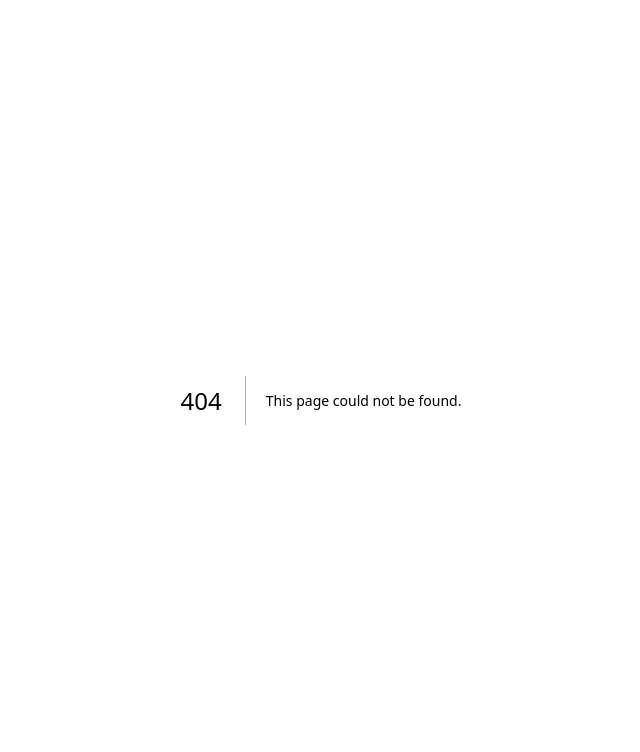
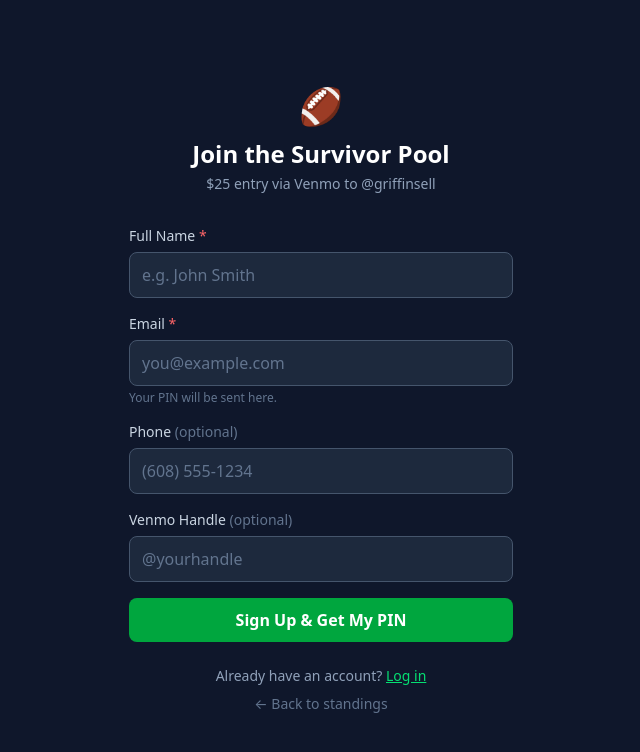
Before and after one commit to tylerherman19/NFL-Survivor, a Next.js app: page /signup in a window 1280 px wide. Before the commit this address had no page. Shown: the top 752 px of the page, without its empty margins (319-959 px from the left). Built offline with nearby package versions, Linux system fonts and the light colour scheme.

Commit message:
Add self-serve signup page with PIN-by-email flow
Co-Authored-By: Claude Sonnet 4.6 <noreply@anthropic.com>

```diff
--- /dev/null
+++ b/src/app/api/signup/route.ts
@@ -0,0 +1,70 @@
+import { NextRequest, NextResponse } from 'next/server'
+import { supabase } from '@/lib/supabase'
+import { generatePin, hashPin } from '@/lib/pin'
+import { sendWelcomeEmail } from '@/lib/email'
+
+export async function POST(req: NextRequest) {
+  try {
+    const { full_name, email, phone, venmo } = await req.json()
+
+    if (!full_name?.trim() || !email?.trim()) {
+      return NextResponse.json({ error: 'Name and email are required' }, { status: 400 })
+    }
+
+    const name = full_name.trim()
+    const emailLower = email.trim().toLowerCase()
+
+    // Check for duplicate email
+    const { data: byEmail } = await supabase
+      .from('players')
+      .select('id')
+      .ilike('email', emailLower)
+      .single()
+
+    if (byEmail) {
+      return NextResponse.json(
+        { error: 'An account with that email already exists. Check your inbox for your PIN, or use "Forgot PIN" on the login page.' },
+        { status: 409 }
+      )
+    }
+
+    // Check for duplicate name (login key)
+    const { data: byName } = await supabase
+      .from('players')
+      .select('id')
+      .ilike('full_name', name)
+      .single()
+
+    if (byName) {
+      return NextResponse.json(
+        { error: 'Someone with that name is already signed up. If this is you, use "Forgot PIN" on the login page.' },
+        { status: 409 }
+      )
+    }
+
+    const pin = generatePin()
+    const pinHash = await hashPin(pin)
+
+    const { error: insertError } = await supabase.from('players').insert({
+      full_name: name,
+      email: emailLower,
+      phone: phone?.trim() || null,
+      venmo: venmo?.trim() || null,
+      pin_hash: pinHash,
+      paid: false,
+      status: 'alive',
+    })
+
+    if (insertError) {
+      console.error('signup insert error', insertError)
+      return NextResponse.json({ error: 'Failed to create account' }, { status: 500 })
+    }
+
+    await sendWelcomeEmail(emailLower, name, pin)
+
+    return NextResponse.json({ ok: true })
+  } catch (err) {
+    console.error('signup error', err)
+    return NextResponse.json({ error: 'Server error' }, { status: 500 })
+  }
+}
--- a/src/app/login/page.tsx
+++ b/src/app/login/page.tsx
@@ -92,13 +92,19 @@ export default function LoginPage() {
           </button>
         </form>
 
-        <div className="mt-6 text-center">
+        <div className="mt-6 text-center space-y-3">
           <Link
             href="/forgot-pin"
-            className="text-sm text-slate-400 hover:text-slate-200 underline"
+            className="block text-sm text-slate-400 hover:text-slate-200 underline"
           >
             Forgot your PIN?
           </Link>
+          <p className="text-sm text-slate-400">
+            New to the pool?{' '}
+            <Link href="/signup" className="text-green-400 hover:text-green-300 underline">
+              Sign up here
+            </Link>
+          </p>
         </div>
 
         <div className="mt-4 text-center">
--- /dev/null
+++ b/src/app/signup/page.tsx
@@ -0,0 +1,166 @@
+'use client'
+
+import { useState } from 'react'
+import Link from 'next/link'
+
+export default function SignupPage() {
+  const [fullName, setFullName] = useState('')
+  const [email, setEmail] = useState('')
+  const [phone, setPhone] = useState('')
+  const [venmo, setVenmo] = useState('')
+  const [error, setError] = useState('')
+  const [loading, setLoading] = useState(false)
+  const [done, setDone] = useState(false)
+
+  async function handleSubmit(e: React.FormEvent) {
+    e.preventDefault()
+    setError('')
+    setLoading(true)
+
+    try {
+      const res = await fetch('/api/signup', {
+        method: 'POST',
+        headers: { 'Content-Type': 'application/json' },
+        body: JSON.stringify({
+          full_name: fullName.trim(),
+          email: email.trim(),
+          phone: phone.trim() || undefined,
+          venmo: venmo.trim() || undefined,
+        }),
+      })
+      const data = await res.json()
+
+      if (!res.ok) {
+        setError(data.error || 'Signup failed')
+        return
+      }
+
+      setDone(true)
+    } catch {
+      setError('Something went wrong. Try again.')
+    } finally {
+      setLoading(false)
+    }
+  }
+
+  if (done) {
+    return (
+      <div className="min-h-screen bg-slate-900 flex items-center justify-center px-4">
+        <div className="w-full max-w-sm text-center space-y-4">
+          <p className="text-5xl">🎉</p>
+          <h1 className="text-2xl font-bold text-white">You&apos;re signed up!</h1>
+          <p className="text-slate-300">
+            Check your email — your 6-digit PIN is on its way. You&apos;ll need it to log in and submit picks each week.
+          </p>
+          <p className="text-slate-400 text-sm">
+            Don&apos;t forget to Venmo <strong className="text-white">@griffinsell</strong> $25 to secure your spot.
+          </p>
+          <Link
+            href="/login"
+            className="inline-block mt-4 rounded-lg bg-green-600 px-6 py-2.5 font-semibold text-white hover:bg-green-500 transition-colors"
+          >
+            Go to Login
+          </Link>
+        </div>
+      </div>
+    )
+  }
+
+  return (
+    <div className="min-h-screen bg-slate-900 flex items-center justify-center px-4">
+      <div className="w-full max-w-sm">
+        <div className="text-center mb-8">
+          <p className="text-4xl mb-3">🏈</p>
+          <h1 className="text-2xl font-bold text-white">Join the Survivor Pool</h1>
+          <p className="text-slate-400 mt-1 text-sm">$25 entry via Venmo to @griffinsell</p>
+        </div>
+
+        <form onSubmit={handleSubmit} className="space-y-4">
+          <div>
+            <label className="block text-sm font-medium text-slate-300 mb-1.5">
+              Full Name <span className="text-red-400">*</span>
+            </label>
+            <input
+              type="text"
+              value={fullName}
+              onChange={(e) => setFullName(e.target.value)}
+              placeholder="e.g. John Smith"
+              required
+              autoComplete="name"
+              className="w-full rounded-lg border border-slate-600 bg-slate-800 px-3 py-2.5 text-white placeholder-slate-500 focus:border-green-500 focus:outline-none focus:ring-1 focus:ring-green-500"
+            />
+          </div>
+
+          <div>
+            <label className="block text-sm font-medium text-slate-300 mb-1.5">
+              Email <span className="text-red-400">*</span>
+            </label>
+            <input
+              type="email"
+              value={email}
+              onChange={(e) => setEmail(e.target.value)}
+              placeholder="you@example.com"
+              required
+              autoComplete="email"
+              className="w-full rounded-lg border border-slate-600 bg-slate-800 px-3 py-2.5 text-white placeholder-slate-500 focus:border-green-500 focus:outline-none focus:ring-1 focus:ring-green-500"
+            />
+            <p className="text-xs text-slate-500 mt-1">Your PIN will be sent here.</p>
+          </div>
+
+          <div>
+            <label className="block text-sm font-medium text-slate-300 mb-1.5">
+              Phone <span className="text-slate-500 font-normal">(optional)</span>
+            </label>
+            <input
+              type="tel"
+              value={phone}
+              onChange={(e) => setPhone(e.target.value)}
+              placeholder="(608) 555-1234"
+              autoComplete="tel"
+              className="w-full rounded-lg border border-slate-600 bg-slate-800 px-3 py-2.5 text-white placeholder-slate-500 focus:border-green-500 focus:outline-none focus:ring-1 focus:ring-green-500"
+            />
+          </div>
+
+          <div>
+            <label className="block text-sm font-medium text-slate-300 mb-1.5">
+              Venmo Handle <span className="text-slate-500 font-normal">(optional)</span>
+            </label>
+            <input
+              type="text"
+              value={venmo}
+              onChange={(e) => setVenmo(e.target.value)}
+              placeholder="@yourhandle"
+              className="w-full rounded-lg border border-slate-600 bg-slate-800 px-3 py-2.5 text-white placeholder-slate-500 focus:border-green-500 focus:outline-none focus:ring-1 focus:ring-green-500"
+            />
+          </div>
+
+          {error && (
+            <div className="rounded-lg bg-red-500/10 border border-red-500/30 px-3 py-2 text-sm text-red-400">
+              {error}
+            </div>
+          )}
+
+          <button
+            type="submit"
+            disabled={loading}
+            className="w-full rounded-lg bg-green-600 py-2.5 font-semibold text-white hover:bg-green-500 disabled:opacity-50 disabled:cursor-not-allowed transition-colors"
+          >
+            {loading ? 'Creating account…' : 'Sign Up & Get My PIN'}
+          </button>
+        </form>
+
+        <div className="mt-6 text-center space-y-2">
+          <p className="text-sm text-slate-400">
+            Already have an account?{' '}
+            <Link href="/login" className="text-green-400 hover:text-green-300 underline">
+              Log in
+            </Link>
+          </p>
+          <Link href="/" className="block text-sm text-slate-500 hover:text-slate-300">
+            ← Back to standings
+          </Link>
+        </div>
+      </div>
+    </div>
+  )
+}
```
